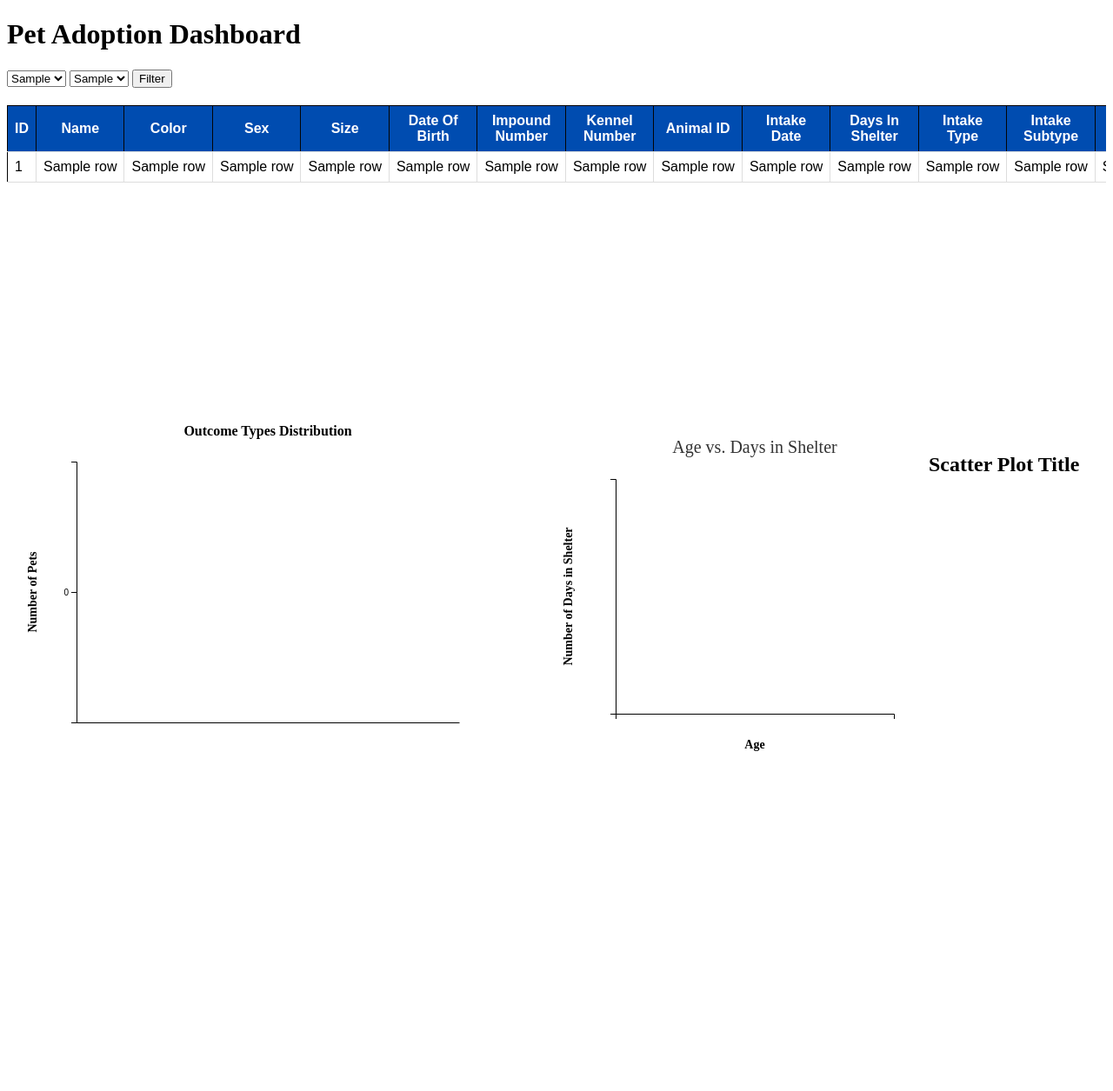
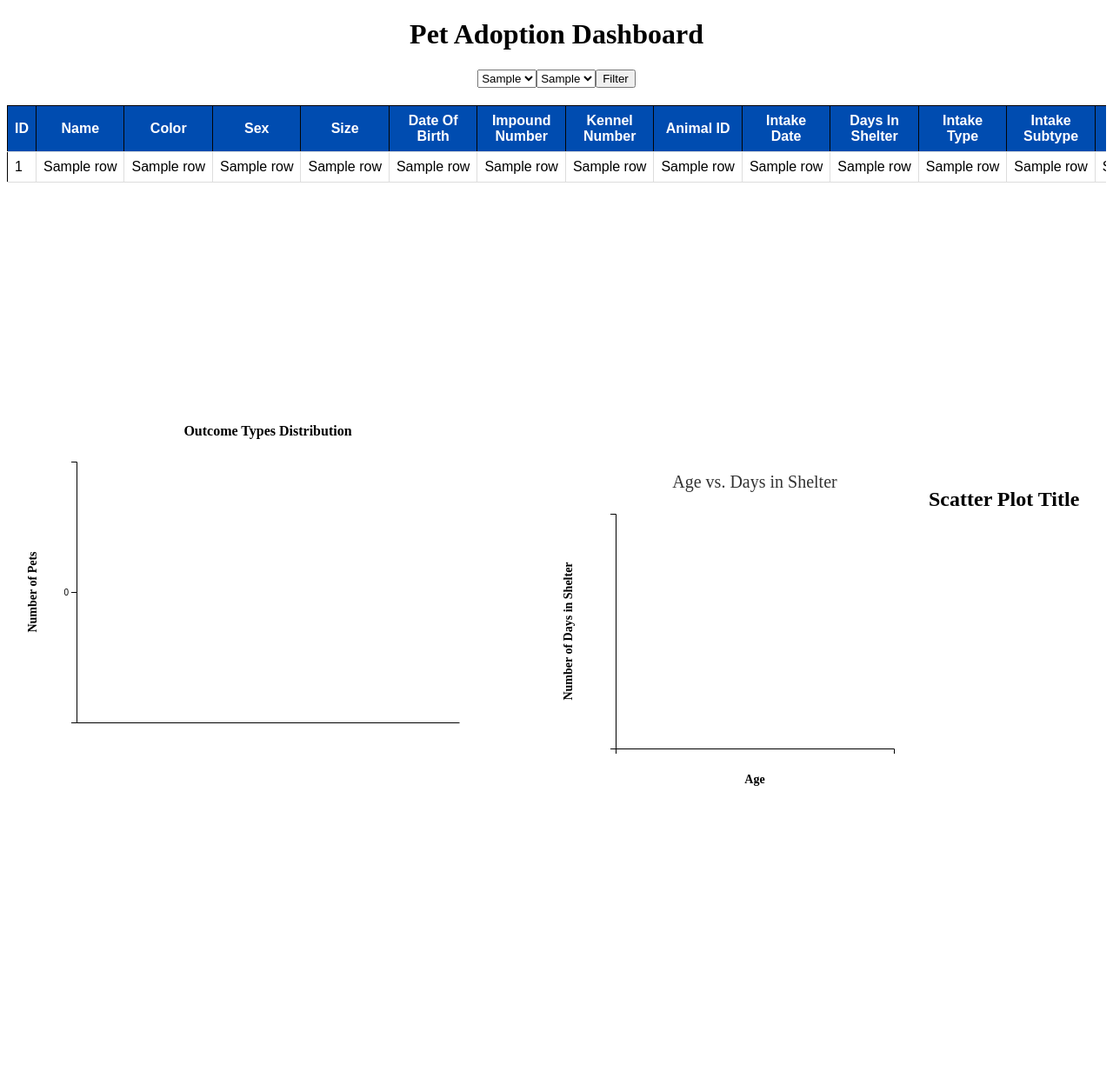
Before and after one commit to MenardCayabyab/Project3, a Flask app: template project/templates/dashboard.html in a window 1280 px wide. Shown: the whole page at 87% size. Before the commit the page ends 864 px from the top, so only its background shows below. Run offline with Flask 3, Linux system fonts and the light colour scheme; the template is opened without the code that fills it: most values are stand-ins (such as "Sample title", 1, 10 or a date in 2020).

```diff
--- a/project/static/outcome_types_chart.js
+++ b/project/static/outcome_types_chart.js
@@ -3,7 +3,7 @@ function renderChart(outcomeTypesDistribution) {
   const svg = d3.select("#outcome-types-chart")
     .append("svg")
     .attr("width", 600)
-    .attr("height", 600)
+    .attr("height", 800)
     .append("g")
     .attr("transform", "translate(80, 80)");
 
--- a/project/static/style.css
+++ b/project/static/style.css
@@ -36,13 +36,27 @@ td {
 
 #outcome-types-chart {
   float: left;
-  width: 50%;
-  height: 350px;
+  width: 70%;
+  height: 500px;
 }
 
 #scatter-plot {
   float: right;
-  width: 50%;
-  height: 350px;
-  margin-top: 50px;
+  width: 70%;
+  height: 500px;
+  margin-top: 90px;
 }
+
+h1 {
+  text-align: center;
+  font-weight: bold;
+}
+
+form {
+  display: flex;
+  justify-content: center;
+}
+
+#scatter-plot-title {
+  font-weight: bold;
+}
```
